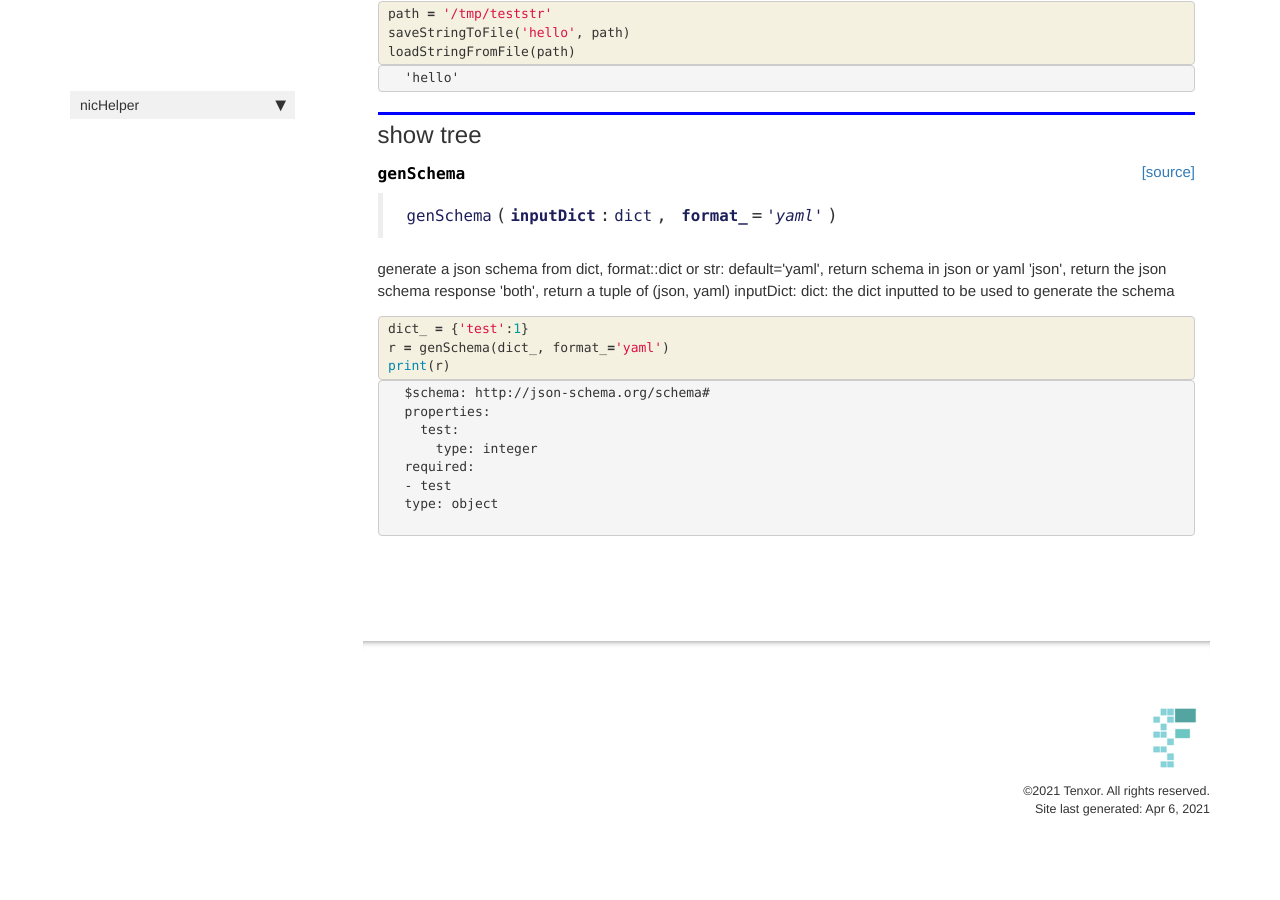
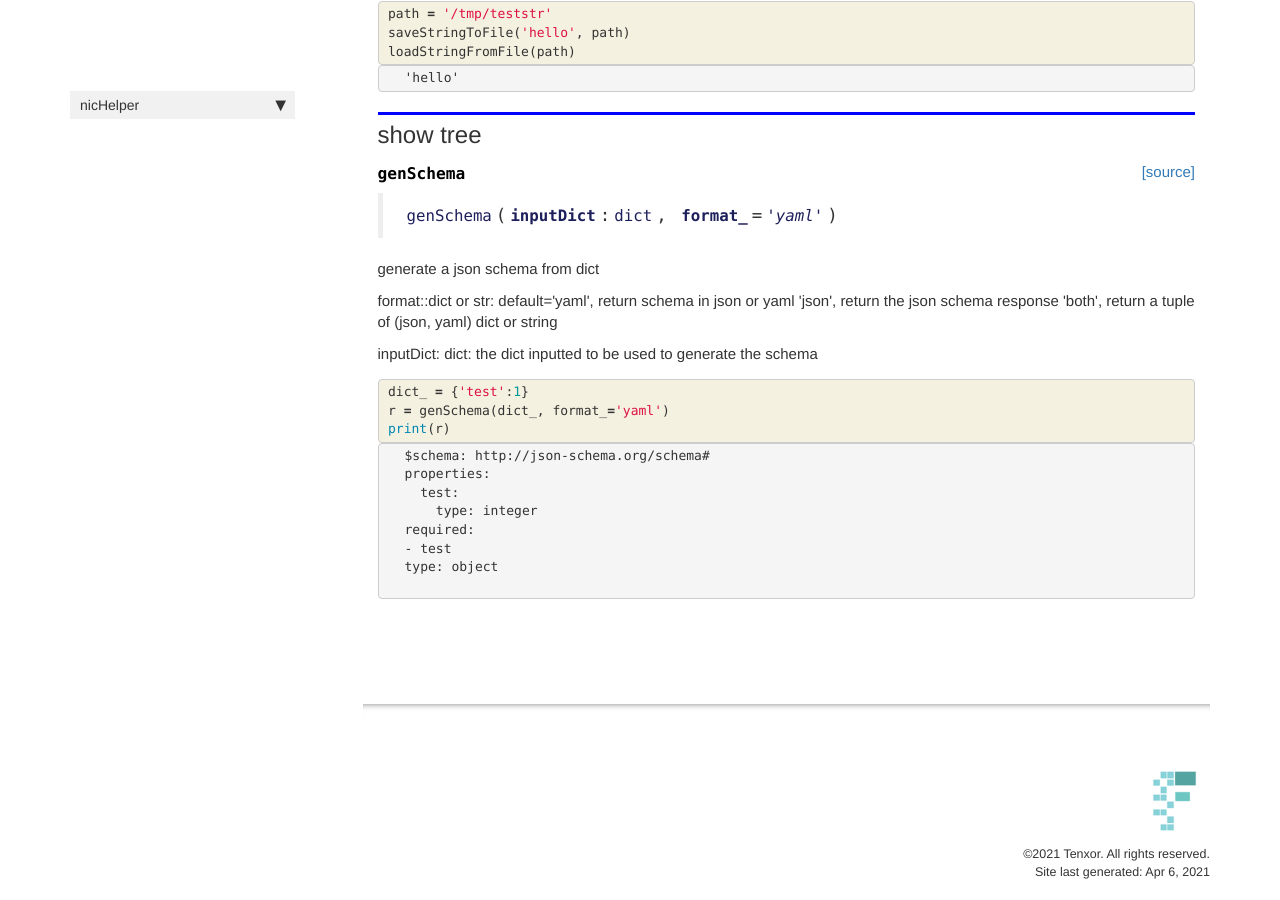
Before and after one commit to thanakijwanavit/nicHelper, a Jekyll site: the page built from docs/dictUtil.html, in a window 1280 px wide and 900 px high, scrolled down 2517 px. Built offline with Jekyll 4.4.1, drawn with Linux system fonts in a browser that asks for light colours; nearby versions of some CDN libraries; comment, search, counter and statistics services are not loaded; before the commit the page ends 3386 px from its top, so only the background shows below that; some of the changed text lies outside the part shown.

```diff
--- a/docs/dictUtil.html
+++ b/docs/dictUtil.html
@@ -320,7 +320,7 @@ data: dict: the dictionary inputted to be 'stripped'</p>
 
 
 <div class="output_markdown rendered_html output_subarea ">
-<h4 id="hashDict" class="doc_header"><code>hashDict</code><a href="https://github.com/thanakijwanavit/nicHelper/tree/master/nicHelper/dictUtil.py#L57" class="source_link" style="float:right">[source]</a></h4><blockquote><p><code>hashDict</code>(<strong><code>data</code></strong>:<code>dict</code>, <strong><code>hasher</code></strong>=<em><code>&lt;sha1 HASH object @ 0x7feff04f13d0&gt;</code></em>, <strong><code>encoder</code></strong>=<em><code>dumps</code></em>)</p>
+<h4 id="hashDict" class="doc_header"><code>hashDict</code><a href="https://github.com/thanakijwanavit/nicHelper/tree/master/nicHelper/dictUtil.py#L57" class="source_link" style="float:right">[source]</a></h4><blockquote><p><code>hashDict</code>(<strong><code>data</code></strong>:<code>dict</code>, <strong><code>hasher</code></strong>=<em><code>&lt;sha1 HASH object @ 0x7f0ccc317510&gt;</code></em>, <strong><code>encoder</code></strong>=<em><code>dumps</code></em>)</p>
 </blockquote>
 
 </div>
@@ -591,13 +591,14 @@ path: str: the path taken to the file of the string</p>
 <div class="output_markdown rendered_html output_subarea ">
 <h4 id="genSchema" class="doc_header"><code>genSchema</code><a href="https://github.com/thanakijwanavit/nicHelper/tree/master/nicHelper/dictUtil.py#L99" class="source_link" style="float:right">[source]</a></h4><blockquote><p><code>genSchema</code>(<strong><code>inputDict</code></strong>:<code>dict</code>, <strong><code>format_</code></strong>=<em><code>'yaml'</code></em>)</p>
 </blockquote>
-<p>generate a json schema from dict,
-format::dict or str:
+<p>generate a json schema from dict</p>
+<p>format::dict or str:
   default='yaml', return schema in json or yaml
   'json', return the json schema
 response
   'both', return a tuple of (json, yaml)
-inputDict: dict: the dict inputted to be used to generate the schema</p>
+  dict or string</p>
+<p>inputDict: dict: the dict inputted to be used to generate the schema</p>
 
 </div>
 
--- a/nicHelper/dictUtil.py
+++ b/nicHelper/dictUtil.py
@@ -97,12 +97,13 @@ def loadStringFromFile(path:str):
 
 # Cell
 def genSchema(inputDict:dict, format_='yaml')->(dict,str):
-  '''generate a json schema from dict,
+  '''generate a json schema from dict \n
   format::dict or str:
     default='yaml', return schema in json or yaml
     'json', return the json schema
   response
     'both', return a tuple of (json, yaml)
+    dict or string \n
   inputDict: dict: the dict inputted to be used to generate the schema
   '''
   from genson import SchemaBuilder
```
Also changed, not shown: docs/schema.html (+5 -5 lines), nicHelper/schema.py (+5 -5 lines), README.md, 2 other files.
